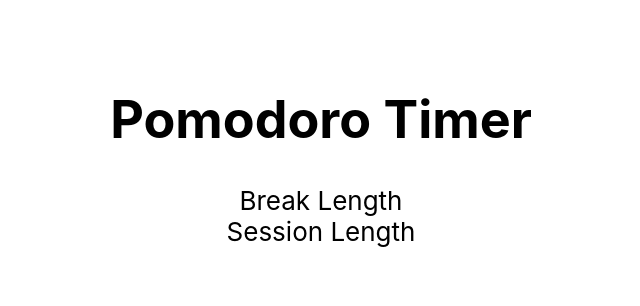
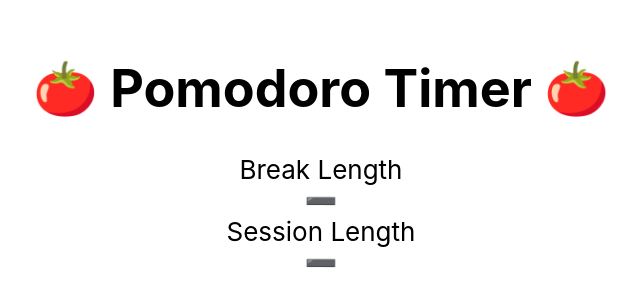
Before and after one commit to xeffrei/fcc-25-5-clock, a React (Create React App) app: page / in a window 1280 px wide. Shown: the part 250-556 px from the top of the page, without its empty margins (319-959 px from the left). Built offline with nearby package versions, Linux system fonts and the light colour scheme.

Commit message:
Add decrement break and session elements
- test the same
- fcc test 3 passes
- resolves #3

```diff
--- a/src/features/PomodoroTimer/PomodoroTimer.jsx
+++ b/src/features/PomodoroTimer/PomodoroTimer.jsx
@@ -1,6 +1,7 @@
 import React, { Fragment } from 'react'
 export const PomodoroTimer = () => {
-  const sessionTracker = () => { // may become its own feature/component later
+  const sessionTracker = () => {
+    // may become its own feature/component later
     return (
       <>
         <div
@@ -9,11 +10,18 @@ export const PomodoroTimer = () => {
         >
           Session Length
         </div>
+        <div
+          data-testid='session-decrement'
+          id='session-decrement'
+        >
+          ➖
+        </div>
       </>
     )
   }
 
-  const breakTracker = () => { // may become its own feature/component later
+  const breakTracker = () => {
+    // may become its own feature/component later
     return (
       <>
         <div
@@ -22,13 +30,19 @@ export const PomodoroTimer = () => {
         >
           Break Length
         </div>
+        <div
+          data-testid='break-decrement'
+          id='break-decrement'
+        >
+          ➖
+        </div>
       </>
     )
   }
 
   return (
     <div data-testid='pomodoro-timer'>
-      <h1>Pomodoro Timer</h1>
+      <h1>🍅 Pomodoro Timer 🍅</h1>
       {breakTracker()}
       {sessionTracker()}
     </div>
```
Also changed, not shown: 1 other file (tests, documents, lock files or other folders).
